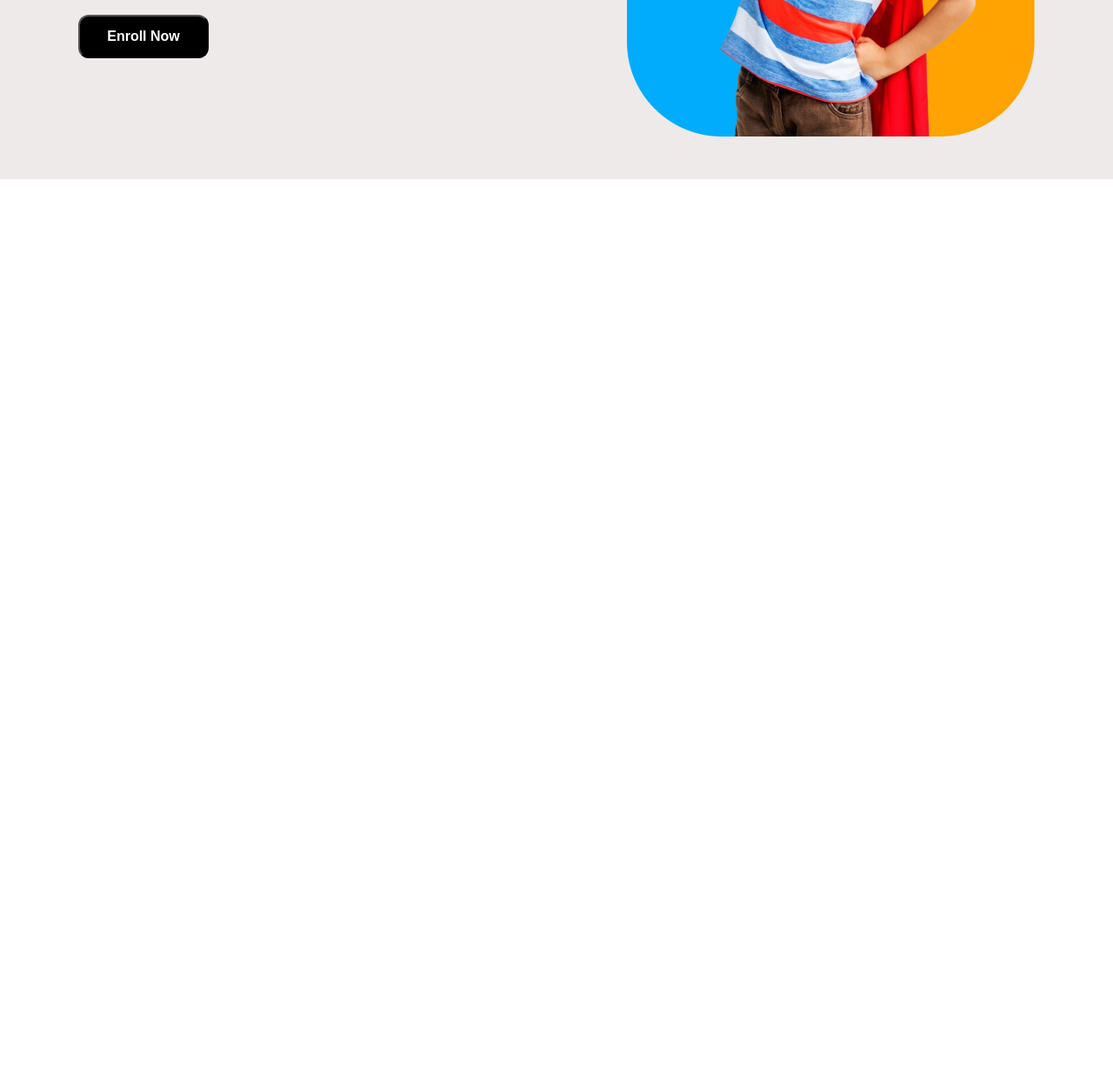
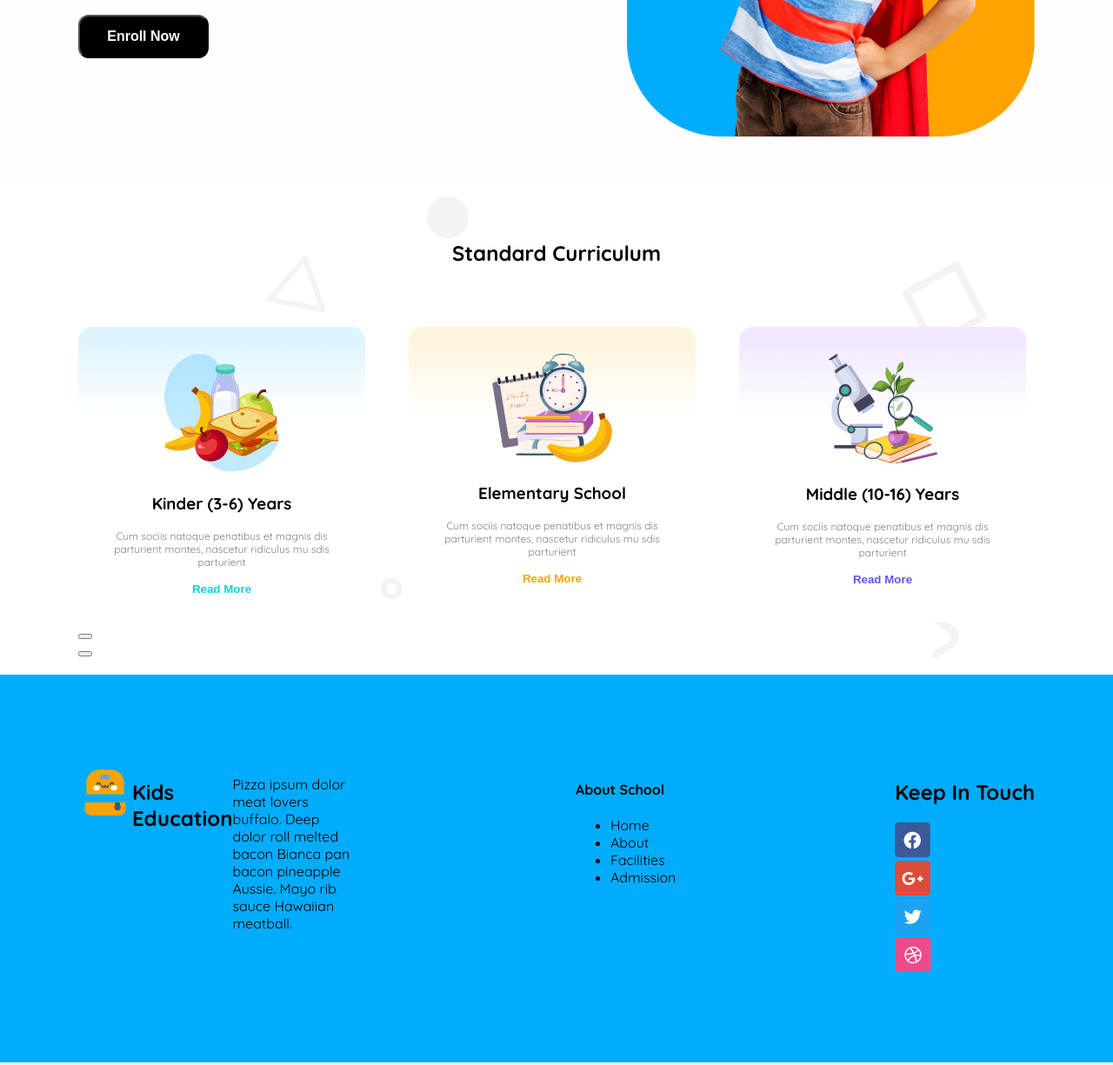
Before and after one commit to md-shakib-hassan/A-2-Kids-School, a plain HTML site: page index.html in a window 1280 px wide. Shown: the part 514-1739 px from the top of the page at 87% size. Before the commit the page ends 800 px from the top, so only its background shows below. Drawn offline with Linux system fonts and the light colour scheme.

Commit message:
need more

```diff
--- a/index.html
+++ b/index.html
@@ -8,15 +8,17 @@
     <link rel="stylesheet" href="style.css">
     <link rel="preconnect" href="https://fonts.googleapis.com">
     <link rel="preconnect" href="https://fonts.gstatic.com" crossorigin>
+
     <link
         href="https://fonts.googleapis.com/css2?family=Fira+Sans:ital,wght@0,100;0,200;0,300;0,400;0,500;0,600;0,700;0,800;0,900;1,100;1,200;1,300;1,400;1,500;1,600;1,700;1,800;1,900&family=Open+Sans:ital,wght@0,300..800;1,300..800&family=Quicksand:wght@300..700&family=Work+Sans:ital,wght@0,100..900;1,100..900&display=swap"
         rel="stylesheet">
+
 </head>
 
 <body class="quicksand">
 
-    <header >
-        <nav >
+    <header>
+        <nav>
 
             <section class="logo-section over-all-size">
                 <div class="logo">
@@ -28,13 +30,13 @@
 
                 <ul>
                     <li><a href="" class="orange">Home</a></li>
-                <li><a href="">About</a></li>
-                <li><a href="">Facilities</a></li>
-                <li><a href="">Admission</a></li>
+                    <li><a href="" class="blue">About</a></li>
+                    <li><a href="" class="sky">Facilities</a></li>
+                    <li><a href="" class="purple">Admission</a></li>
                 </ul>
 
-            <div class="nav-btn">
-                <button>Contact</button>
+                <div>
+                    <button class="nav-btn">Contact</button>
                 </div>
             </section>
 
@@ -44,8 +46,9 @@
             <div class="heading-content">
                 <h1><span class="orange">Empowering</span><br>
                     students from small age <span class="blue">towards vision</span></h1>
-                <p>With the courage, Confidence, Creativity and Compassion to make their Unique Contribution in a Diverse and Dynamic World.</p>
-                <div ><button class="content-btn">Enroll Now</button></div>
+                <p>With the courage, Confidence, Creativity and Compassion to make their Unique Contribution in a
+                    Diverse and Dynamic World.</p>
+                <div><button class="content-btn">Enroll Now</button></div>
             </div>
             <div class="header-img"><img src="assets/hero-kids.png" alt=""></div>
         </section>
@@ -53,10 +56,100 @@
 
     <main>
 
+        <section class="curriculum-section">
+            <h1>Standard Curriculum</h1>
+            <div class="curriculum-container">
+
+                <div class="curriculum linera-sky">
+                    <div class="curriculum-item">
+
+                        <div class="image">
+                            <img src="assets/kinder.png" alt="">
+                        </div>
+
+                        <h3 class="bold">Kinder (3-6) Years</h3>
+                        <p class="dark-3">Cum sociis natoque penatibus et magnis
+                            dis parturient montes, nascetur ridiculus
+                            mu sdis parturient</p>
+                        <div><button class="sky bold btn"> Read More</button></div>
+
+                    </div>
+                </div>
+
+                <div class="curriculum linera-offwhite">
+                    <div class="curriculum-item">
+                        <div class="image">
+                            <img src="assets/elementary.png" alt="">
+                        </div>
+                        <h3 class="bold">Elementary School</h3>
+                        <p class="dark-3">Cum sociis natoque penatibus et magnis
+                            dis parturient montes, nascetur ridiculus
+                            mu sdis parturient</p>
+
+                        <div><button class="orange bold btn"> Read More</button></div>
+
+                    </div>
+                </div>
+
+                <div class="curriculum linear-3rd">
+                    <div class="curriculum-item">
+                        <div class="image">
+                            <img src="assets/middle.png" alt="">
+                        </div>
+                        <h3 class="bold">Middle (10-16) Years</h3>
+                        <p class="dark-3">Cum sociis natoque penatibus et magnis
+                            dis parturient montes, nascetur ridiculus
+                            mu sdis parturient</p>
+                        <div><button class="purple bold btn"> Read More</button></div>
+                    </div>
+
+                </div>
+            </div>
+            <div class="round-btn">
+                <div class="round-btn"><button><i class="fa-solid fa-angle-left"></i></button></div>
+                <div class="round-btn"><button></button><i class="fa-solid fa-angle-right"></i></div>
+            </div>
+        </section>
+
+
+
     </main>
 
     <footer>
+        <section class="last">
 
+            <div class="last-container">
+
+                <div class="last-content">
+                    <div class="last-logo"><img src="assets/logo.png" alt=""></div>
+                    <h1>Kids <br>
+                        Education</h1>
+                    <p>Pizza ipsum dolor meat lovers buffalo. Deep dolor roll melted bacon Bianca pan bacon pineapple
+                        Aussie. Mayo rib sauce Hawaiian meatball.</p>
+                </div>
+
+
+                <div class="about-school">
+                    <h4>About School</h4>
+                    <ul>
+                        <li>Home</li>
+                        <li>About</li>
+                        <li>Facilities</li>
+                        <li>Admission</li>
+                    </ul>
+                </div>
+
+
+                <div class="keep-touch">
+                    <h2>Keep In Touch</h2>
+                    <div class="image"><img src="assets/fb.png" alt=""></div>
+                    <div class="image"><img src="assets/google+.png" alt=""></div>
+                    <div class="image"><img src="assets/twitter.png" alt=""></div>
+                    <div class="image"><img src="assets/dribble.png" alt=""></div>
+                </div>
+            </div>
+
+        </section>
     </footer>
 
 </body>
--- a/style.css
+++ b/style.css
@@ -1,78 +1,111 @@
-
 .quicksand {
   font-family: "Quicksand", sans-serif;
   font-optical-sizing: auto;
   font-style: normal;
 }
 
-body{
+body {
   margin: 0 0;
 }
-.over-all-size{
+
+.over-all-size {
   width: 1100px;
 }
-.logo-section{
+
+.logo-section {
   display: flex;
   justify-content: space-between;
   align-items: center;
   margin: 10px auto;
 }
-.logo{
+
+.logo {
   display: flex;
 }
-header,nav{
+
+header,
+nav {
   margin: 0px auto;
-  background-color: rgb(238, 234, 234);
+  background-color: rgb(255, 253, 253);
 
 }
-header{
+
+header {
   height: 720px;
 }
-nav{
+
+nav {
   display: flex;
   justify-content: space-around;
   align-items: center;
 }
-nav ul{
+
+nav ul {
   display: flex;
 }
-nav ul li{
+
+nav ul li {
   list-style: none;
 
 }
-nav ul li a{
+
+nav ul li a {
   text-decoration: none;
   margin-right: 50px;
   font-weight: bold;
   font-size: 18px;
 }
 
+.nav-btn {
+  width: 140px;
+  height: 40px;
+  background-color: orange;
+  color: white;
+  border: none;
+  border-radius: 8px;
+  font-weight: 500;
+  font-size: 18px;
+}
 
-.heading-section{
+
+.heading-section {
   display: flex;
   justify-content: space-between;
   margin: 10px auto;
 }
-.heading-content{
+
+.heading-content {
   /* margin: 80px auto; */
   margin-top: 80px;
   width: 500px;
 }
 
-.heading-content h1{
+.heading-content h1 {
   font-weight: bold;
   font-size: 48px;
 }
- .orange{
+
+.orange {
   color: #FEA301;
 }
-.heading-content .blue{
+
+.blue {
   color: #01ACFD;
 }
-.heading-content p{
-      font-size: 20px;
+
+.sky {
+  color: #05D4DF;
 }
-.content-btn{
+
+.purple {
+  color: #5D58EF;
+}
+
+.heading-content p {
+  font-size: 20px;
+}
+
+.content-btn {
   width: 150px;
   height: 50px;
   background-color: black;
@@ -81,3 +114,85 @@ nav ul li a{
   font-weight: bold;
   font-size: 16px;
 }
+
+/* here start main  */
+
+main {
+  background-image: url(assets/bg.png);
+}
+
+.curriculum-section {
+  width: 1100px;
+  margin: 10px auto;
+}
+
+.curriculum-section h1 {
+  text-align: center;
+  padding: 50px;
+}
+
+.curriculum {
+  width: 330px;
+  text-align: center;
+  /* background-color: #bcd8e5; */
+  /* background: linear-gradient(to bottom, black 5%,white 25%); */
+  border-radius: 16px;
+
+}
+.linera-sky{
+  background: linear-gradient(to bottom, #DEF5FF 5%, white 30% );
+}
+.linera-offwhite{
+
+  background: linear-gradient(to bottom, #FFF4DC 5%, white 30% );
+}
+.linear-3rd{
+  background: linear-gradient(to bottom, #F2E8FF 5% , white 30%);
+}
+
+
+.curriculum-container {
+  display: flex;
+  gap: 50px;
+
+
+}
+
+.curriculum-item {
+  padding: 30px 22px;
+  color: black;
+}
+.bold{
+  font-weight: bold;
+}
+.dark-3{
+  color: #808080;
+  font-size: 12px;
+}
+.btn{
+  border: none;
+  background-color: white;
+}
+
+/* footer start from here */
+footer{
+  background-color: #01ACFD;
+}
+.last{
+  width: 1100px;
+  margin: 20px auto;
+}
+.last-content{
+  width: 320px;
+  display: flex;
+}
+.last-content p{
+  display: inline;
+}
+
+.last-container{
+  /* margin: 200px auto; */
+  padding: 100px 0;
+  display: flex;
+  justify-content: space-between;
+}
```
Lines whose indentation alone changed are shown as unchanged.
